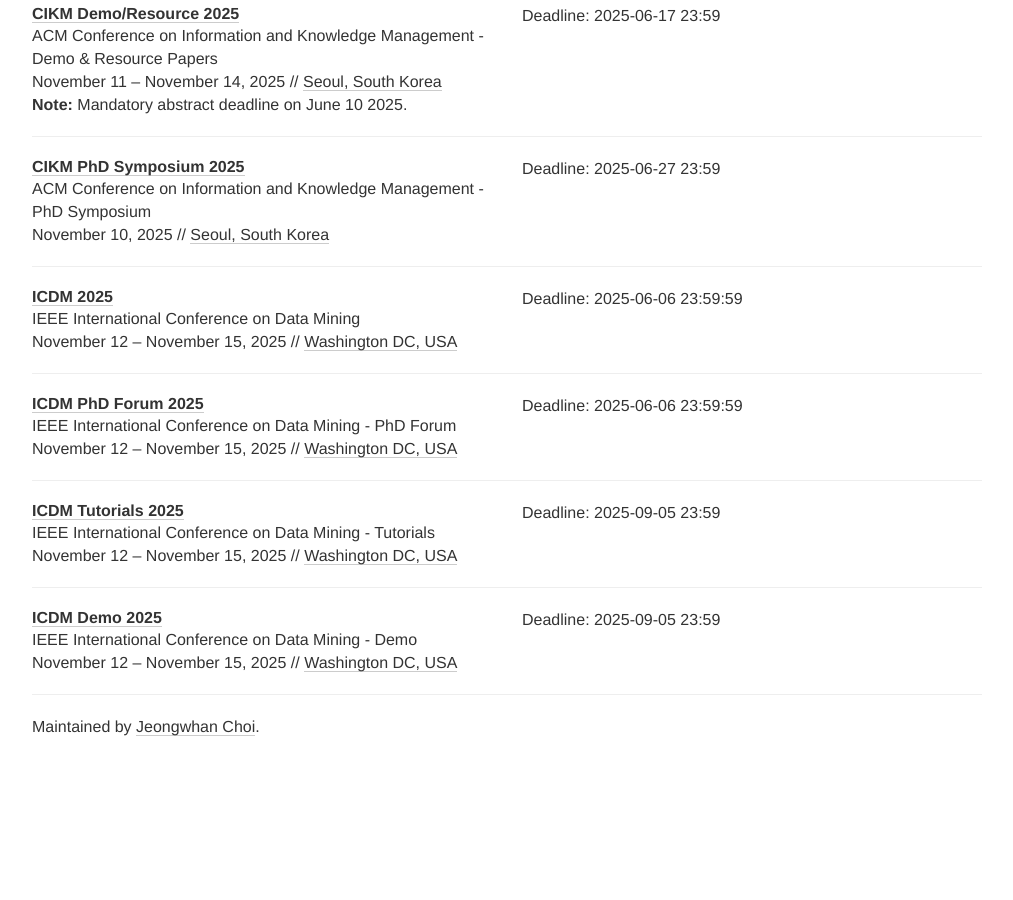
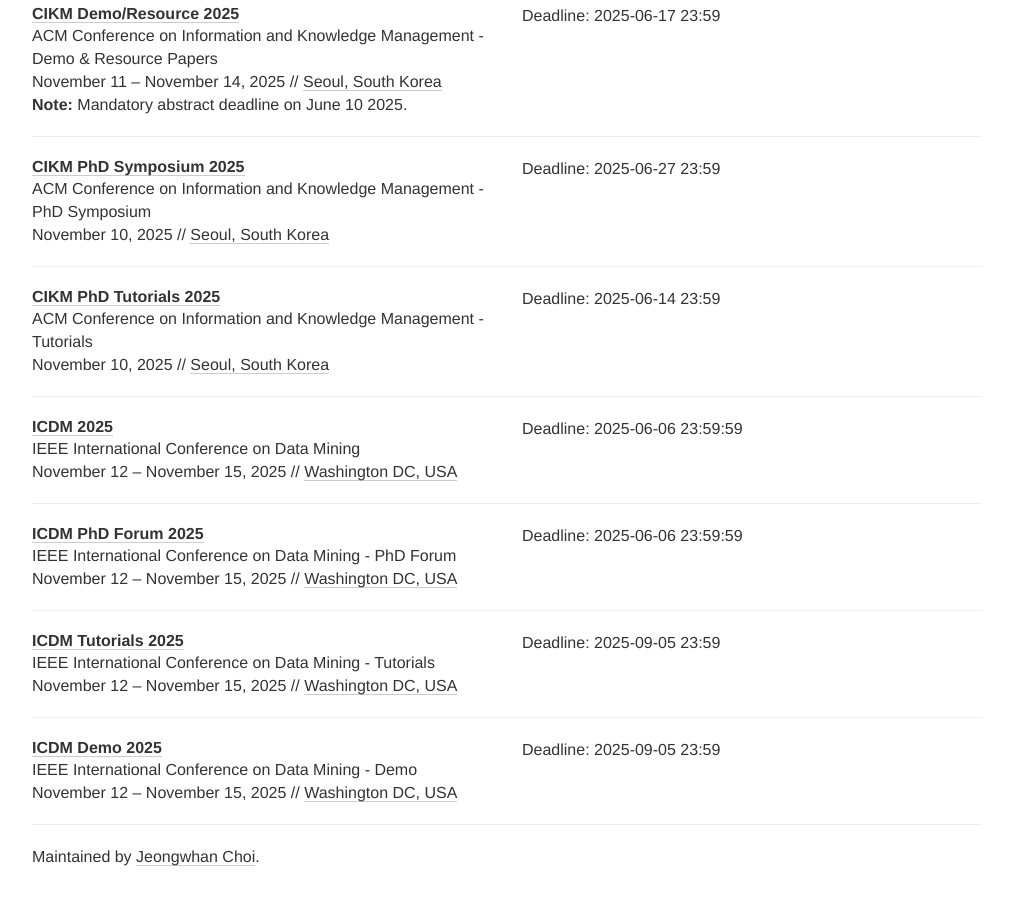
Before and after one commit to dm-deadlines/dm-deadlines.github.io, a Jekyll site: the page built from index.html, in a window 1280 px wide and 900 px high, scrolled down 909 px. Shown: the whole window, without its empty margins (133-1146 px from the left). Built offline with Jekyll 4.4.1, drawn with Linux system fonts in a browser that asks for light colours; nearby versions of some CDN libraries; before the commit the page ends 1679 px from its top, so only the background shows below that.

Commit message:
Add CIKM PhD Tutorials

```diff
--- a/_data/conferences.yml
+++ b/_data/conferences.yml
@@ -45,6 +45,17 @@
   note:
   tags: [CO, PHD]
 
+- name: CIKM PhD Tutorials
+  description: ACM Conference on Information and Knowledge Management - Tutorials
+  year: 2025
+  link: https://cikm2025.org/calls/tutorials
+  deadline:
+  - "2025-06-14 23:59"
+  date: November 10, 2025
+  place: Seoul, South Korea
+  note:
+  tags: [CO, TT]
+
 # ICDM
 - name: ICDM
   description: IEEE International Conference on Data Mining
```
